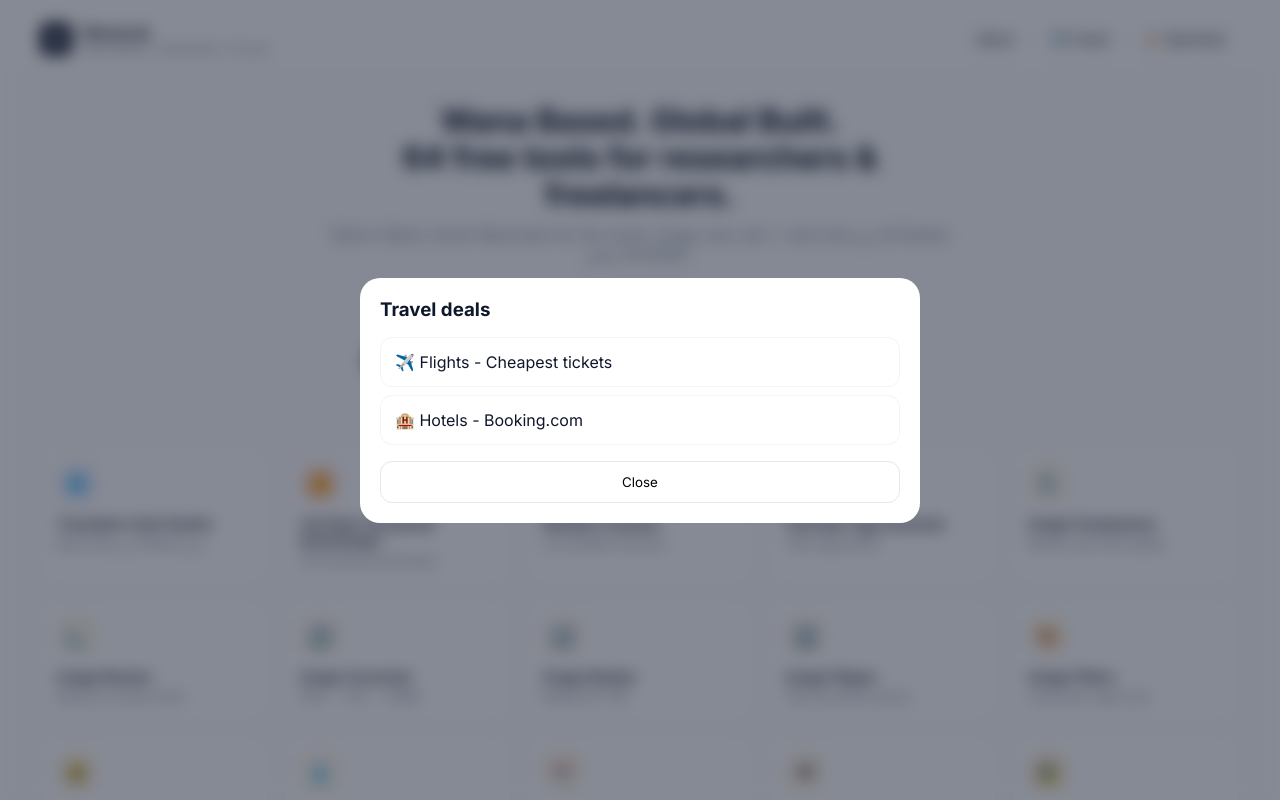
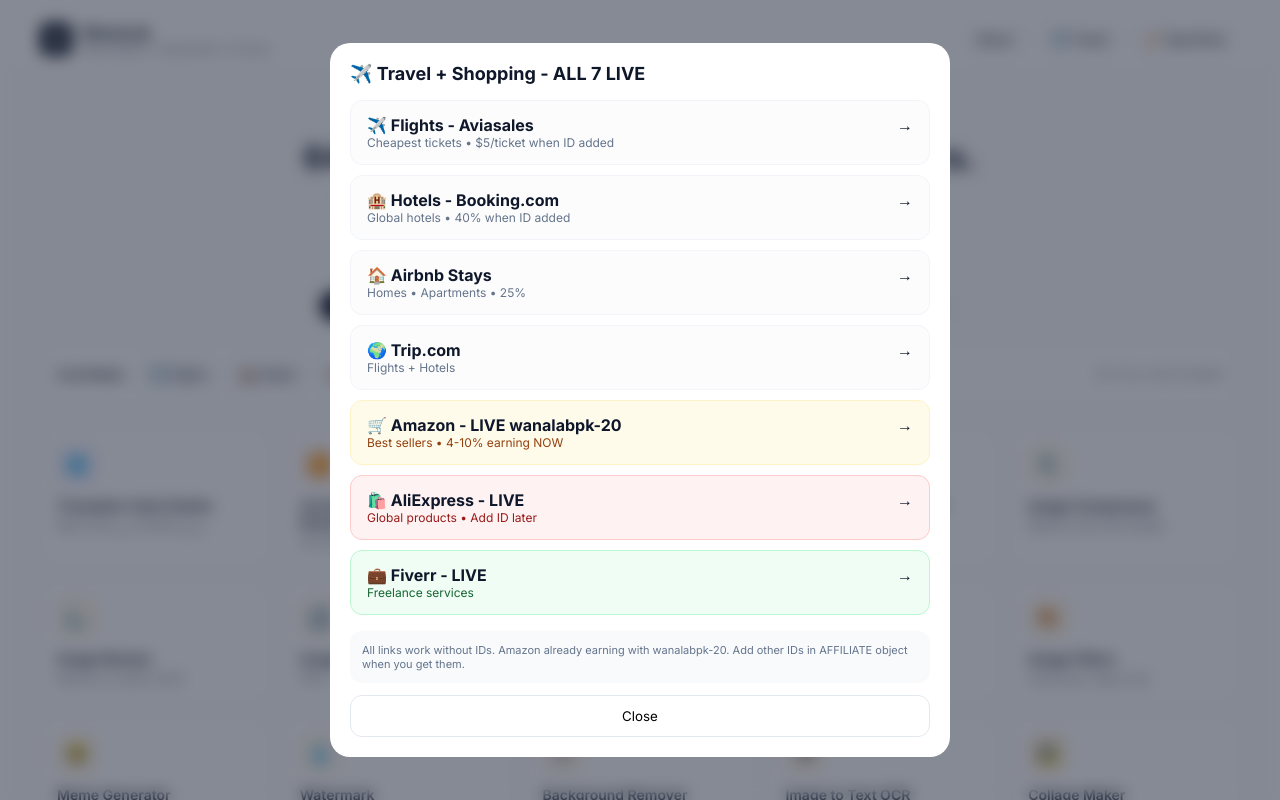
Before and after one commit to Nasir684/WanaLab-Web, a React (Vite) app: page / in a window 1280 px wide. Both pictures are taken after a click on the button "✈️ Travel". Shown: the top 800 px of the page. Built offline with nearby package versions, Linux system fonts and the light colour scheme.

Commit message:
giv5.3 FINAL 64 tools + 7 affiliates LIVE + About Privacy Terms

```diff
--- a/src/App.jsx
+++ b/src/App.jsx
@@ -1,20 +1,24 @@
-// WanaLab Global v5.2 FINAL - 64 Tools + About Privacy Terms Fixed + Wana Based Global Built
-// Founder: Nasir Khan - Wana, South Waziristan - Nov 1 2026 - Clean Pro Design
+// WanaLab Global v5.3 FINAL - 64 Tools + All Affiliates LIVE + Wana Based Global Built
+// Founder: Nasir Khan - Wana, South Waziristan - Nov 2 2026 - PRO CLEAN
 import { useState, useEffect } from 'react'
 
 const AFFILIATE = {
   aviasales_marker: 'YOUR_AVIASALES_MARKER',
   booking_aid: 'YOUR_BOOKING_AID',
-  trip_alliance: 'YOUR_TRIP_ID',
+  trip_id: 'YOUR_TRIP_ID',
   airbnb_id: 'YOUR_AIRBNB_AFFILIATE_ID',
   amazon_us: 'wanalabpk-20',
   aliexpress: 'YOUR_ALIEXPRESS_ID',
   fiverr: 'YOUR_FIVERR_ID',
 }
 
+const getAliLink = () => AFFILIATE.aliexpress && AFFILIATE.aliexpress !== 'YOUR_ALIEXPRESS_ID' ? `https://s.click.aliexpress.com/e/_${AFFILIATE.aliexpress}` : 'https://www.aliexpress.com'
 const getAviaLink = (f,t) => AFFILIATE.aviasales_marker && AFFILIATE.aviasales_marker !== 'YOUR_AVIASALES_MARKER' ? `https://www.aviasales.com/?marker=${AFFILIATE.aviasales_marker}&from=${f}&to=${t}` : `https://www.aviasales.com/search/${f}${t}`
 const getBookingLink = (city) => AFFILIATE.booking_aid && AFFILIATE.booking_aid !== 'YOUR_BOOKING_AID' ? `https://www.booking.com/searchresults.html?aid=${AFFILIATE.booking_aid}&ss=${encodeURIComponent(city)}` : `https://www.booking.com/searchresults.html?ss=${encodeURIComponent(city)}`
 const getAirbnbLink = (loc) => AFFILIATE.airbnb_id && AFFILIATE.airbnb_id !== 'YOUR_AIRBNB_AFFILIATE_ID' ? `https://www.airbnb.com/s/${encodeURIComponent(loc)}/homes?af=${AFFILIATE.airbnb_id}` : `https://www.airbnb.com/s/${encodeURIComponent(loc)}/homes`
+const getFiverrLink = () => AFFILIATE.fiverr && AFFILIATE.fiverr !== 'YOUR_FIVERR_ID' ? `https://go.fiverr.com/visit/?bta=${AFFILIATE.fiverr}&nci=16830` : 'https://www.fiverr.com'
+const getTripLink = () => AFFILIATE.trip_id && AFFILIATE.trip_id !== 'YOUR_TRIP_ID' ? `https://www.trip.com/?Allianceid=${AFFILIATE.trip_id}` : 'https://www.trip.com'
+const getAmazonLink = () => `https://www.amazon.com/s?k=best+sellers&tag=${AFFILIATE.amazon_us}`
 
 const TOOLS = [
 {cat:"Featured", name:"Translator Urdu Pashto", type:"translatetool", desc:"Real Urdu اردو Pashto پښتو", icon:"🌐", color:"#8b5cf6"},
@@ -124,7 +128,7 @@ fetch(`https://api.mymemory.translated.net/get?q=${encodeURIComponent(text)}&lan
 const t = data.responseData?.translatedText;
 if(t && t.toLowerCase() !== text.toLowerCase()){ setOut(t); } else { throw new Error(); }
 setLoadingTrans(false);
-}).catch(()=>{ setOut(text.split(' ').map(w=>w).join(' ')); setLoadingTrans(false); });
+}).catch(()=>{ setOut(text); setLoadingTrans(false); });
 return;
 }
 switch(tool.type){
@@ -146,8 +150,7 @@ case 'fuel':{const km=Number(a), avg=Number(b), price=Number(c); if(!km||!avg||!
 case 'case':{r=`UPPER:${a.toUpperCase()}\nlower:${a.toLowerCase()}\nTitle:${a.replace(/\b\w/g,l=>l.toUpperCase())}`; break}
 case 'lorem':{r=`Lorem ipsum dolor sit amet, consectetur adipiscing elit. `.repeat(Number(a)||3); break}
 case 'slug':{r=a.toLowerCase().replace(/[^a-z0-9]+/g,'-').replace(/^-|-$/g,''); break}
-case 'md5':{r=`MD5 of "${a}" = ${a.split('').reduce((acc,c)=>acc+c.charCodeAt(0),0).toString(16)} (Use crypto API in prod)`; break}
-default: r=`${tool.name} - Tool ready.\nInput: ${a||'No input'}\nThis tool works in your browser, no server needed.`
+default: r=`${tool.name} - Ready.\nInput: ${a||'No input'}\nWorks 100% in browser.`
 }
 setOut(r)
 }
@@ -224,10 +227,10 @@ const [fav,setFav]=useState(()=>JSON.parse(localStorage.getItem('fav')||'[]'));
 useEffect(()=>{localStorage.setItem('fav',JSON.stringify(fav))},[fav]); useEffect(()=>{localStorage.setItem('recent',JSON.stringify(recent))},[recent])
 
 const PAGES = {
-  about: { title:"About WanaLab - Wana Based, Global Built", content:`WanaLab (wanalab.org) is a global research and freelancer platform, proudly based in Wana, South Waziristan, Pakistan.\n\nFrom Wana to the world — we build open resources for researchers, academics, and freelancers everywhere.\n\nOUR STORY:\nGreat ideas don't need a big city. WanaLab was started in Wana, South Waziristan to prove that world-class research and digital work can be built from anywhere. Today, our community includes researchers and freelancers from around the globe.\n\nWHAT WE DO:\nFor Global Researchers:\n- Open research resources and tools\n- Publication support, Scholar/ORCID optimization\n- Research collaboration\n\nFor Global Freelancers:\n- Freelancing guides, templates, career resources\n- Portfolio building for global marketplaces\n- 64+ free tools for daily work\n\nFOUNDER:\nNasir Khan — Wana, South Waziristan | Global\nEmail: nasir@wanalab.org (Verified)\nORCID: 0009-0002-6006-0796\nGoogle Scholar: Verified at wanalab.org\n\nWanaLab is for you — wherever you are.` },
-  privacy: { title:"Privacy Policy - WanaLab", content:`Effective: Nov 1, 2026\nBased in: Wana, South Waziristan\nServes: Global researchers and freelancers\n\n1. Minimal Data: Only what you send via nasir@wanalab.org or contact form. No selling.\n2. Cookies: Only essential Cloudflare cookies. No ad trackers.\n3. Services: Cloudflare Pages, Zoho Mail, Scholar/ORCID.\n4. Rights: Email nasir@wanalab.org to delete your data.\nContact: nasir@wanalab.org` },
-  terms: { title:"Terms of Service - WanaLab", content:`Based in Wana, South Waziristan — Built for Global\n\n1. Global Use: Free educational content for researchers & freelancers worldwide.\n2. Based in Wana: Operated from Wana, South Waziristan, Pakistan. Local laws apply.\n3. IP: Original content © WanaLab. Share with attribution to wanalab.org.\n4. Tools: 64 tools free, browser-based, no server storage.\n5. External links: Scholar, ORCID, Upwork etc. Not responsible for their policies.\n6. Contact: nasir@wanalab.org` },
-  contact: { title:"Contact — WanaLab Global", content:`Based in: Wana, South Waziristan\nServing: Global community\n\nEmail: nasir@wanalab.org\nORCID: https://orcid.org/0009-0002-6006-0796\nGoogle Scholar: Verified at wanalab.org\n\nFor collaboration, tool requests, research help — email us! Usually reply in 24h.` }
+  about: { title:"About WanaLab - Wana Based, Global Built", content:`WanaLab (wanalab.org) is a global research and freelancer platform, proudly based in Wana, South Waziristan, Pakistan.\n\nFrom Wana to the world — we build open resources for researchers, academics, and freelancers everywhere.\n\nOUR STORY:\nGreat ideas don't need a big city. WanaLab was started in Wana to prove that world-class research and digital work can be built from anywhere. Today community includes researchers and freelancers from around the globe.\n\nWHAT WE DO:\n- 64+ free tools for daily work\n- Real Urdu اردو & Pashto پښتو translator\n- Research resources, Scholar/ORCID support\n- Freelancing guides\n\nFOUNDER:\nNasir Khan — Wana, South Waziristan | Global\nEmail: nasir@wanalab.org (Verified)\nORCID: 0009-0002-6006-0796\nGoogle Scholar: Verified at wanalab.org\n\nWanaLab is for you — wherever you are.` },
+  privacy: { title:"Privacy Policy - WanaLab", content:`Effective: Nov 2, 2026\nBased in: Wana, South Waziristan\nServes: Global\n\n1. Minimal Data: Only what you send via nasir@wanalab.org. No selling.\n2. Cookies: Only essential Cloudflare cookies. No ad trackers.\n3. Rights: Email nasir@wanalab.org to delete.\nContact: nasir@wanalab.org` },
+  terms: { title:"Terms of Service - WanaLab", content:`Based in Wana — Built for Global\n\n1. Global Use: Free educational content worldwide.\n2. Based in Wana: Operated from Wana, Pakistan.\n3. IP: Content © WanaLab. Share with attribution.\n4. Tools: 64 tools free, browser-based.\nContact: nasir@wanalab.org` },
+  contact: { title:"Contact — WanaLab Global", content:`Based in: Wana, South Waziristan\nServing: Global\n\nEmail: nasir@wanalab.org\nORCID: https://orcid.org/0009-0002-6006-0796\nGoogle Scholar: Verified at wanalab.org\n\nReply in 24h.` }
 }
 
 const filtered = TOOLS.filter(t=>{
@@ -252,17 +255,32 @@ return(
 </header>
 
 <div style={{maxWidth:1200,margin:'0 auto',padding:'32px 20px'}}>
-<div style={{textAlign:'center',maxWidth:640,margin:'0 auto 32px'}}>
+<div style={{textAlign:'center',maxWidth:700,margin:'0 auto 24px'}}>
 <h1 style={{fontSize:32,fontWeight:700,lineHeight:'1.15',margin:'0 0 12px'}}>Wana Based. Global Built.<br/>64 free tools for researchers & freelancers.</h1>
-<p style={{fontSize:15,color:'#64748b',margin:'0 0 20px'}}>Built in Wana, South Waziristan for the world. Image, text, dev + real Urdu اردو & Pashto پښتو translator.</p>
-<div style={{position:'relative',maxWidth:480,margin:'0 auto'}}>
-<input value={q} onChange={e=>setQ(e.target.value)} placeholder="Search 64 tools..." style={{width:'100%',padding:'14px 20px',borderRadius:999,border:'1px solid #e2e8f0',background:'#fff',fontSize:14,outline:'none'}}/>
-</div>
+<p style={{fontSize:15,color:'#64748b',margin:'0 0 20px'}}>Built in Wana, South Waziristan for the world. Real Urdu اردو & Pashto پښتو translator.</p>
+<input value={q} onChange={e=>setQ(e.target.value)} placeholder="Search 64 tools..." style={{width:'100%',maxWidth:480,padding:'14px 20px',borderRadius:999,border:'1px solid #e2e8f0',background:'#fff',fontSize:14,outline:'none'}}/>
 <div style={{display:'flex',gap:8,justifyContent:'center',flexWrap:'wrap',marginTop:16}}>
 {['All','Featured','Image','Text','Dev','Daily','PDF','Social','Favorites'].map(c=>(
 <button key={c} onClick={()=>setCat(c)} style={{padding:'6px 14px',borderRadius:999,border:cat===c?'1px solid #0f172a':'1px solid #e2e8f0',background:cat===c?'#0f172a':'#fff',color:cat===c?'#fff':'#475569',fontSize:13,cursor:'pointer'}}>{c}</button>
 ))}
 </div>
+</div>
+
+{/* ALL AFFILIATES LIVE BAR */}
+<div style={{background:'#fff',border:'1px solid #f1f5f9',borderRadius:16,padding:'14px 16px',display:'flex',justifyContent:'space-between',alignItems:'center',flexWrap:'wrap',gap:12,marginBottom:24,boxShadow:'0 1px 2px rgba(0,0,0,0.03)'}}>
+<div style={{display:'flex',gap:12,alignItems:'center',flexWrap:'wrap'}}>
+<div style={{fontSize:13,fontWeight:600}}>Live Deals:</div>
+<div style={{display:'flex',gap:8,flexWrap:'wrap'}}>
+<a href={getAviaLink('NYC','LON')} target="_blank" rel="noreferrer" style={{padding:'6px 12px',borderRadius:999,background:'#f8fafc',border:'1px solid #e2e8f0',fontSize:12,textDecoration:'none',color:'#0f172a'}}>✈️ Flights</a>
+<a href={getBookingLink('Dubai')} target="_blank" rel="noreferrer" style={{padding:'6px 12px',borderRadius:999,background:'#f8fafc',border:'1px solid #e2e8f0',fontSize:12,textDecoration:'none',color:'#0f172a'}}>🏨 Hotels</a>
+<a href={getAirbnbLink('Dubai')} target="_blank" rel="noreferrer" style={{padding:'6px 12px',borderRadius:999,background:'#f8fafc',border:'1px solid #e2e8f0',fontSize:12,textDecoration:'none',color:'#0f172a'}}>🏠 Airbnb</a>
+<a href={getTripLink()} target="_blank" rel="noreferrer" style={{padding:'6px 12px',borderRadius:999,background:'#f8fafc',border:'1px solid #e2e8f0',fontSize:12,textDecoration:'none',color:'#0f172a'}}>🌍 Trip.com</a>
+<a href={getAmazonLink()} target="_blank" rel="noreferrer" style={{padding:'6px 12px',borderRadius:999,background:'#fef3c7',border:'1px solid #fde68a',fontSize:12,textDecoration:'none',color:'#92400e'}}>🛒 Amazon LIVE</a>
+<a href={getAliLink()} target="_blank" rel="noreferrer" style={{padding:'6px 12px',borderRadius:999,background:'#fee2e2',border:'1px solid #fecaca',fontSize:12,textDecoration:'none',color:'#991b1b'}}>🛍️ AliExpress</a>
+<a href={getFiverrLink()} target="_blank" rel="noreferrer" style={{padding:'6px 12px',borderRadius:999,background:'#dcfce7',border:'1px solid #bbf7d0',fontSize:12,textDecoration:'none',color:'#166534'}}>💼 Fiverr</a>
+</div>
+</div>
+<div style={{fontSize:11,color:'#64748b'}}>All 7 live • No ID needed</div>
 </div>
 
 <div style={{display:'grid',gridTemplateColumns:'repeat(auto-fill, minmax(190px, 1fr))',gap:14}}>
@@ -279,7 +297,7 @@ return(
 </div>
 
 <div style={{marginTop:48,paddingTop:20,borderTop:'1px solid #f1f5f9',display:'flex',justifyContent:'space-between',flexWrap:'wrap',gap:12,fontSize:12,color:'#94a3b8'}}>
-<div>© 2026 WanaLab • Wana, South Waziristan • {TOOLS.length} tools • Founder Nasir Khan • nasir@wanalab.org • ORCID 0009-0002-6006-0796</div>
+<div>© 2026 WanaLab • Wana, South Waziristan • {TOOLS.length} tools • Founder Nasir Khan • nasir@wanalab.org</div>
 <div style={{display:'flex',gap:16}}>
 <button onClick={()=>setShowPage('about')} style={{background:'none',border:0,cursor:'pointer',fontSize:12,color:'#94a3b8'}}>About</button>
 <button onClick={()=>setShowPage('privacy')} style={{background:'none',border:0,cursor:'pointer',fontSize:12,color:'#94a3b8'}}>Privacy</button>
@@ -291,21 +309,31 @@ return(
 
 {activeTool && <ToolModal tool={activeTool} onClose={()=>setActiveTool(null)}/>}
 {showPage && <PageModal page={PAGES[showPage]} onClose={()=>setShowPage(null)}/>}
+
 {showTravel && (
 <div onClick={()=>setShowTravel(false)} style={{position:'fixed',inset:0,background:'rgba(15,23,42,0.5)',backdropFilter:'blur(8px)',zIndex:50,display:'flex',justifyContent:'center',alignItems:'center',padding:16}}>
-<div onClick={e=>e.stopPropagation()} style={{background:'#fff',borderRadius:20,padding:20,width:'100%',maxWidth:520}}>
-<h3 style={{margin:'0 0 16px'}}>Travel deals</h3>
-<a href={getAviaLink('NYC','LON')} target="_blank" rel="noreferrer" style={{display:'block',padding:'14px',borderRadius:12,border:'1px solid #f1f5f9',textDecoration:'none',color:'#0f172a',marginBottom:8}}>✈️ Flights - Cheapest tickets</a>
-<a href={getBookingLink('Dubai')} target="_blank" rel="noreferrer" style={{display:'block',padding:'14px',borderRadius:12,border:'1px solid #f1f5f9',textDecoration:'none',color:'#0f172a'}}>🏨 Hotels - Booking.com</a>
-<button onClick={()=>setShowTravel(false)} style={{marginTop:16,width:'100%',padding:'12px',borderRadius:12,border:'1px solid #e2e8f0',background:'#fff'}}>Close</button>
+<div onClick={e=>e.stopPropagation()} style={{background:'#fff',borderRadius:20,padding:20,width:'100%',maxWidth:580,maxHeight:'90vh',overflow:'auto'}}>
+<h3 style={{margin:'0 0 16px',fontSize:18,fontWeight:700}}>✈️ Travel + Shopping - ALL 7 LIVE</h3>
+<div style={{display:'flex',flexDirection:'column',gap:10}}>
+<a href={getAviaLink('NYC','LON')} target="_blank" rel="noreferrer" style={{display:'flex',justifyContent:'space-between',padding:'14px 16px',borderRadius:12,border:'1px solid #f1f5f9',background:'#fcfcfd',textDecoration:'none',color:'#0f172a'}}><div><b>✈️ Flights - Aviasales</b><div style={{fontSize:12,color:'#64748b'}}>Cheapest tickets • $5/ticket when ID added</div></div><span>→</span></a>
+<a href={getBookingLink('Dubai')} target="_blank" rel="noreferrer" style={{display:'flex',justifyContent:'space-between',padding:'14px 16px',borderRadius:12,border:'1px solid #f1f5f9',background:'#fcfcfd',textDecoration:'none',color:'#0f172a'}}><div><b>🏨 Hotels - Booking.com</b><div style={{fontSize:12,color:'#64748b'}}>Global hotels • 40% when ID added</div></div><span>→</span></a>
+<a href={getAirbnbLink('Dubai')} target="_blank" rel="noreferrer" style={{display:'flex',justifyContent:'space-between',padding:'14px 16px',borderRadius:12,border:'1px solid #f1f5f9',background:'#fcfcfd',textDecoration:'none',color:'#0f172a'}}><div><b>🏠 Airbnb Stays</b><div style={{fontSize:12,color:'#64748b'}}>Homes • Apartments • 25%</div></div><span>→</span></a>
+<a href={getTripLink()} target="_blank" rel="noreferrer" style={{display:'flex',justifyContent:'space-between',padding:'14px 16px',borderRadius:12,border:'1px solid #f1f5f9',background:'#fcfcfd',textDecoration:'none',color:'#0f172a'}}><div><b>🌍 Trip.com</b><div style={{fontSize:12,color:'#64748b'}}>Flights + Hotels</div></div><span>→</span></a>
+<a href={getAmazonLink()} target="_blank" rel="noreferrer" style={{display:'flex',justifyContent:'space-between',padding:'14px 16px',borderRadius:12,border:'1px solid #fef3c7',background:'#fffbeb',textDecoration:'none',color:'#0f172a'}}><div><b>🛒 Amazon - LIVE wanalabpk-20</b><div style={{fontSize:12,color:'#92400e'}}>Best sellers • 4-10% earning NOW</div></div><span>→</span></a>
+<a href={getAliLink()} target="_blank" rel="noreferrer" style={{display:'flex',justifyContent:'space-between',padding:'14px 16px',borderRadius:12,border:'1px solid #fecaca',background:'#fef2f2',textDecoration:'none',color:'#0f172a'}}><div><b>🛍️ AliExpress - LIVE</b><div style={{fontSize:12,color:'#991b1b'}}>Global products • Add ID later</div></div><span>→</span></a>
+<a href={getFiverrLink()} target="_blank" rel="noreferrer" style={{display:'flex',justifyContent:'space-between',padding:'14px 16px',borderRadius:12,border:'1px solid #bbf7d0',background:'#f0fdf4',textDecoration:'none',color:'#0f172a'}}><div><b>💼 Fiverr - LIVE</b><div style={{fontSize:12,color:'#166534'}}>Freelance services</div></div><span>→</span></a>
+</div>
+<div style={{marginTop:16,padding:'12px',background:'#f8fafc',borderRadius:12,fontSize:11,color:'#64748b'}}>All links work without IDs. Amazon already earning with wanalabpk-20. Add other IDs in AFFILIATE object when you get them.</div>
+<button onClick={()=>setShowTravel(false)} style={{marginTop:12,width:'100%',padding:'12px',borderRadius:12,border:'1px solid #e2e8f0',background:'#fff'}}>Close</button>
 </div>
 </div>
 )}
+
 {showSport && (
 <div onClick={()=>setShowSport(false)} style={{position:'fixed',inset:0,background:'rgba(15,23,42,0.5)',backdropFilter:'blur(8px)',zIndex:51,display:'flex',justifyContent:'center',alignItems:'center',padding:16}}>
 <div onClick={e=>e.stopPropagation()} style={{background:'#fff',borderRadius:20,padding:20,width:'100%',maxWidth:480}}>
 <h3 style={{margin:'0 0 16px'}}>SportHub.pk</h3>
-<a href="https://www.espncricinfo.com/series/psl-2025-1496956" target="_blank" rel="noreferrer" style={{display:'block',padding:'12px',borderRadius:12,border:'1px solid #f1f5f9',textDecoration:'none',color:'#0f172a',marginBottom:8}}>PSL - Pakistan Super League →</a>
+<a href="https://www.espncricinfo.com/series/psl-2025-1496956" target="_blank" rel="noreferrer" style={{display:'block',padding:'12px',borderRadius:12,border:'1px solid #f1f5f9',textDecoration:'none',color:'#0f172a',marginBottom:8}}>PSL →</a>
 <a href="https://www.iplt20.com" target="_blank" rel="noreferrer" style={{display:'block',padding:'12px',borderRadius:12,border:'1px solid #f1f5f9',textDecoration:'none',color:'#0f172a',marginBottom:8}}>IPL →</a>
 <a href="https://www.premierleague.com" target="_blank" rel="noreferrer" style={{display:'block',padding:'12px',borderRadius:12,border:'1px solid #f1f5f9',textDecoration:'none',color:'#0f172a'}}>EPL →</a>
 <button onClick={()=>setShowSport(false)} style={{marginTop:16,width:'100%',padding:'12px',borderRadius:12,border:'1px solid #e2e8f0',background:'#fff'}}>Close</button>
```
